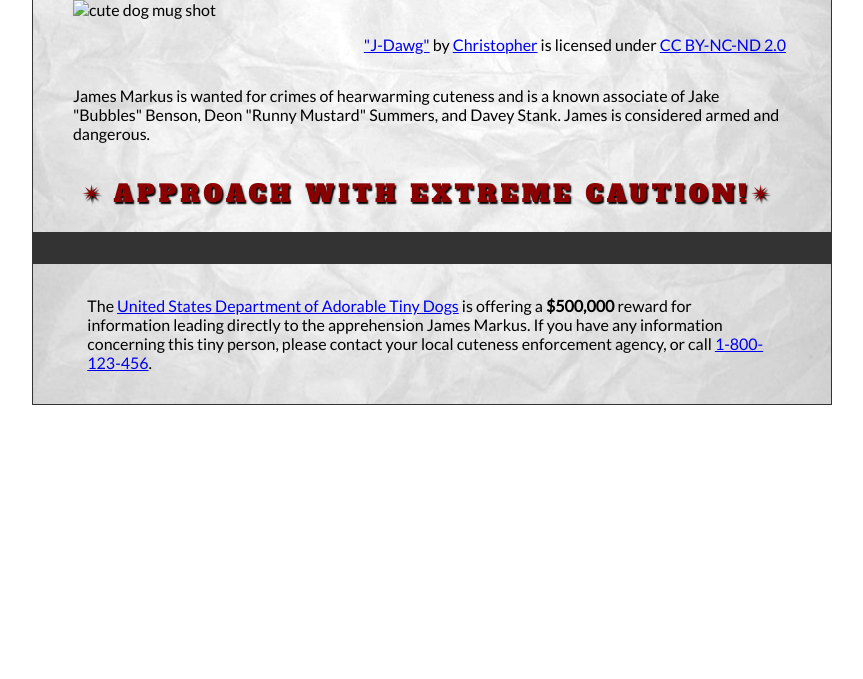
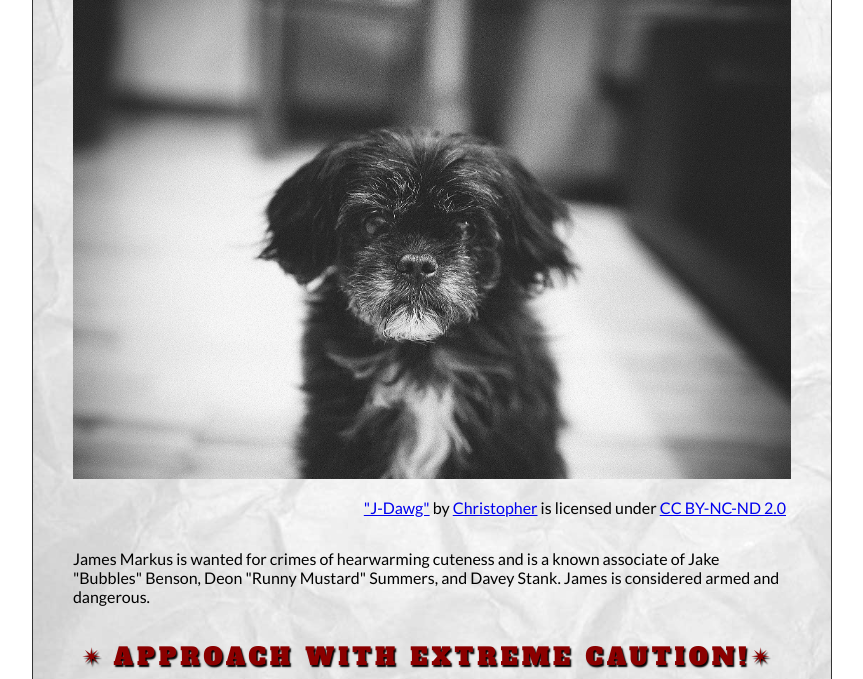
Before and after one commit to Kenyalvaresgt/wanted-poster-, a plain HTML site: page index.html in a window 1280 px wide. Shown: the part 439-1118 px from the top of the page, without its empty margins (208-1071 px from the left). Before the commit the page ends 860 px from the top, so only its background shows below. Drawn offline with Linux system fonts and the light colour scheme; the site is published under a folder, as on GitHub Pages, so addresses that start at the root find nothing.

Commit message:
Update index.html

```diff
--- a/index.html
+++ b/index.html
@@ -20,7 +20,7 @@
             <section>
                 <h2>$500,000 Reward</h2>
                 <figure>
-                    <img src="/images/j-dawg.jpg" alt="cute dog mug shot">
+                    <img src="images/j-dawg.jpg" alt="cute dog mug shot">
                     <figcaption>
                     <a href="https://www.flickr.com/photos/christopherf/12476805405/sizes/h/">"J-Dawg"</a> by
                     <a href="https://www.flickr.com/photos/christopherf/">Christopher</a>
```
